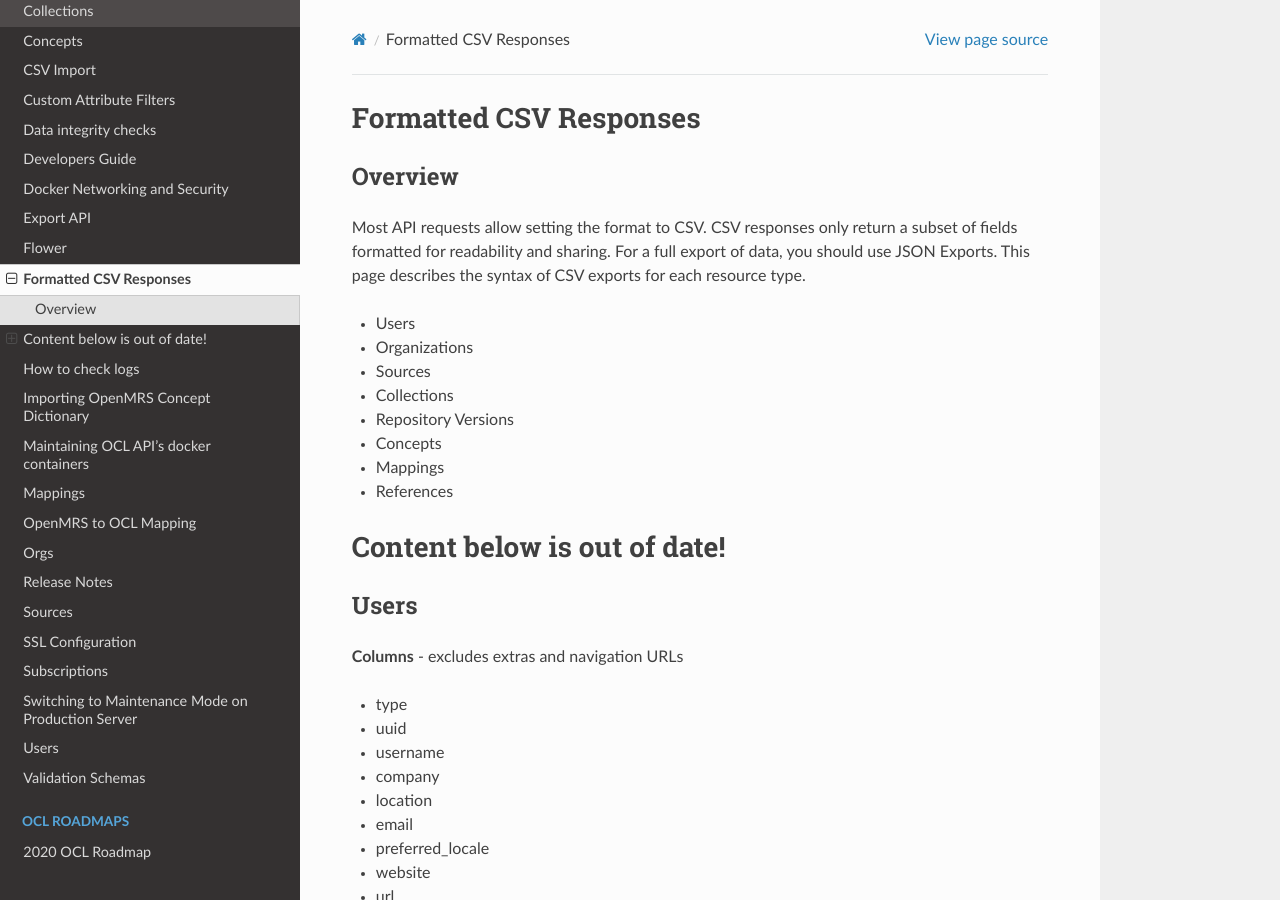
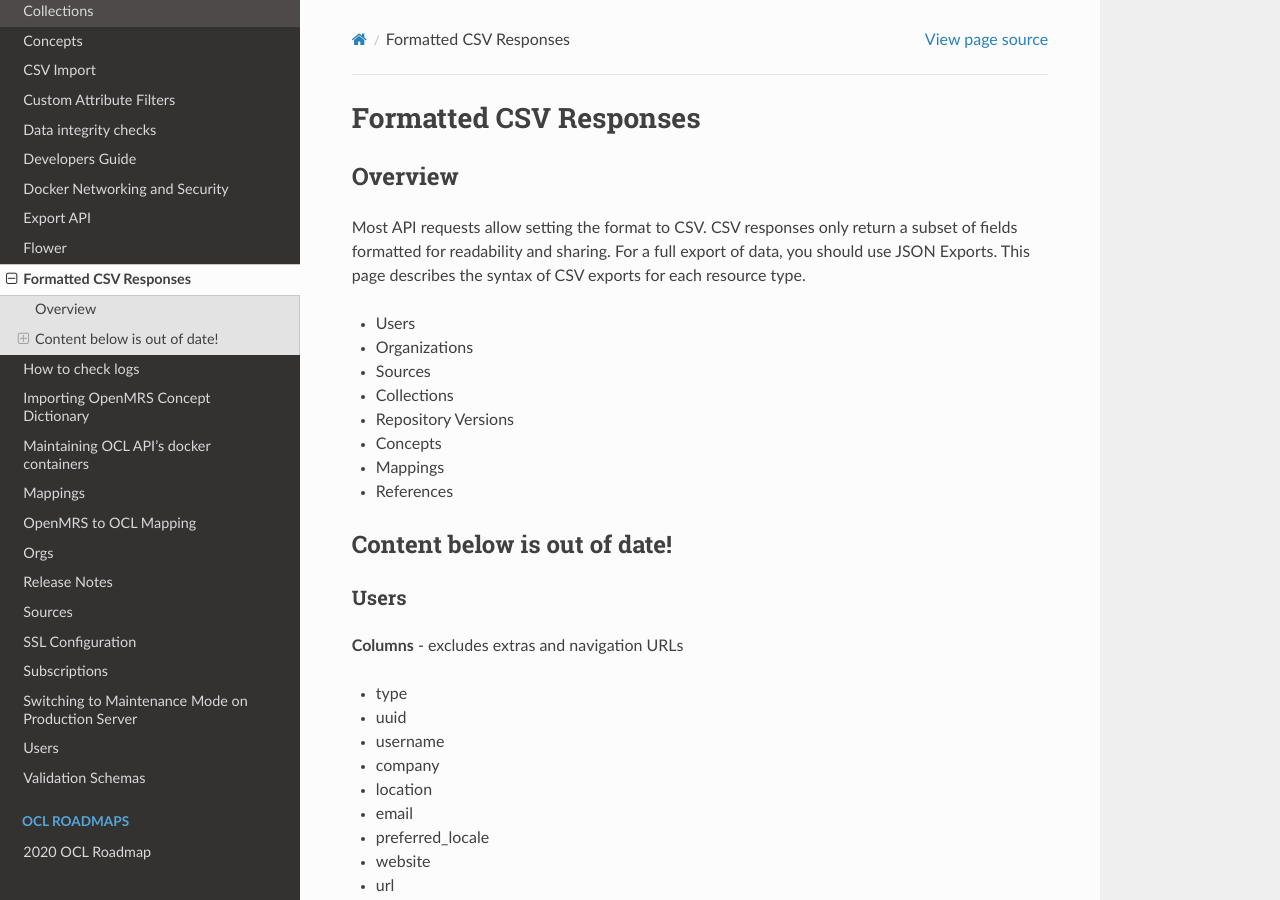
Before and after one commit to OpenConceptLab/ocl-docs, a Sphinx documentation site: the page built from docs/source/technical/formattedcsvresponses.md, in a window 1280 px wide and 900 px high. Built offline with Sphinx 7.4.7 and the Read the Docs theme 2.0.0, drawn with Linux system fonts in a browser that asks for light colours.

Commit message:
Adding formatting

```diff
--- a/docs/source/technical/formattedcsvresponses.md
+++ b/docs/source/technical/formattedcsvresponses.md
@@ -11,9 +11,9 @@ Most API requests allow setting the format to CSV. CSV responses only return a s
 * Mappings
 * References
 
-# Content below is out of date!
+## Content below is out of date!
 
-## Users
+### Users
 **Columns** - excludes extras and navigation URLs
 * type
 * uuid
@@ -32,7 +32,7 @@ Most API requests allow setting the format to CSV. CSV responses only return a s
 * updated_on
 * updated_by
 
-## Organizations
+### Organizations
 **Columns** - excludes extras, short_code, and navigation URLs
 * type
 * id
@@ -52,10 +52,10 @@ Most API requests allow setting the format to CSV. CSV responses only return a s
 * updated_on
 * updated_by
 
-## Organization Members
+### Organization Members
 **Columns** - excludes ??
 
-## Sources
+### Sources
 **Columns** - excludes extras, short_code, and navigation URLs
 * type
 * id
@@ -81,7 +81,7 @@ Most API requests allow setting the format to CSV. CSV responses only return a s
 * updated_on
 * updated_by
 
-## Collections
+### Collections
 **Columns** - excludes extras, short_code, and navigation URLs
 * type
 * id
@@ -107,7 +107,7 @@ Most API requests allow setting the format to CSV. CSV responses only return a s
 * updated_on
 * updated_by
 
-## Repository Versions
+### Repository Versions
 **Columns** - excludes extras, root/previous/parent urls
 * type - e.g. "Source Version" or "Collection Version"
 * id
@@ -121,7 +121,7 @@ Most API requests allow setting the format to CSV. CSV responses only return a s
 * updated_on
 * updated_by
 
-## Mappings
+### Mappings
 **Simplified**
 * from_concept - [:owner]:[:source]:[:fromConceptCode]
 * map_type
@@ -162,7 +162,7 @@ Most API requests allow setting the format to CSV. CSV responses only return a s
 * updated_on
 * updated_by
 
-## Concepts
+### Concepts
 **Columns** - excludes extras, navigation URLs
 * type
 * id
```
